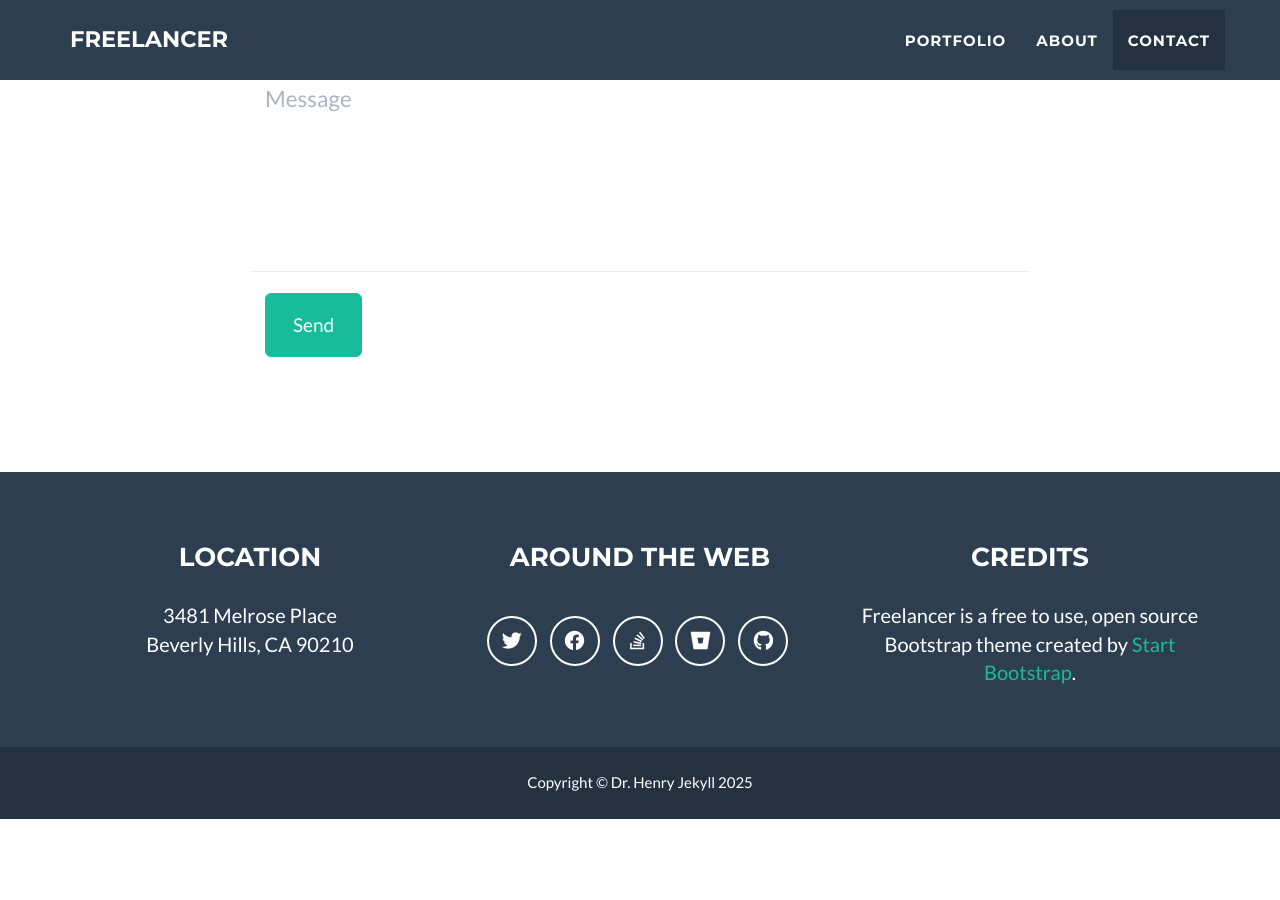
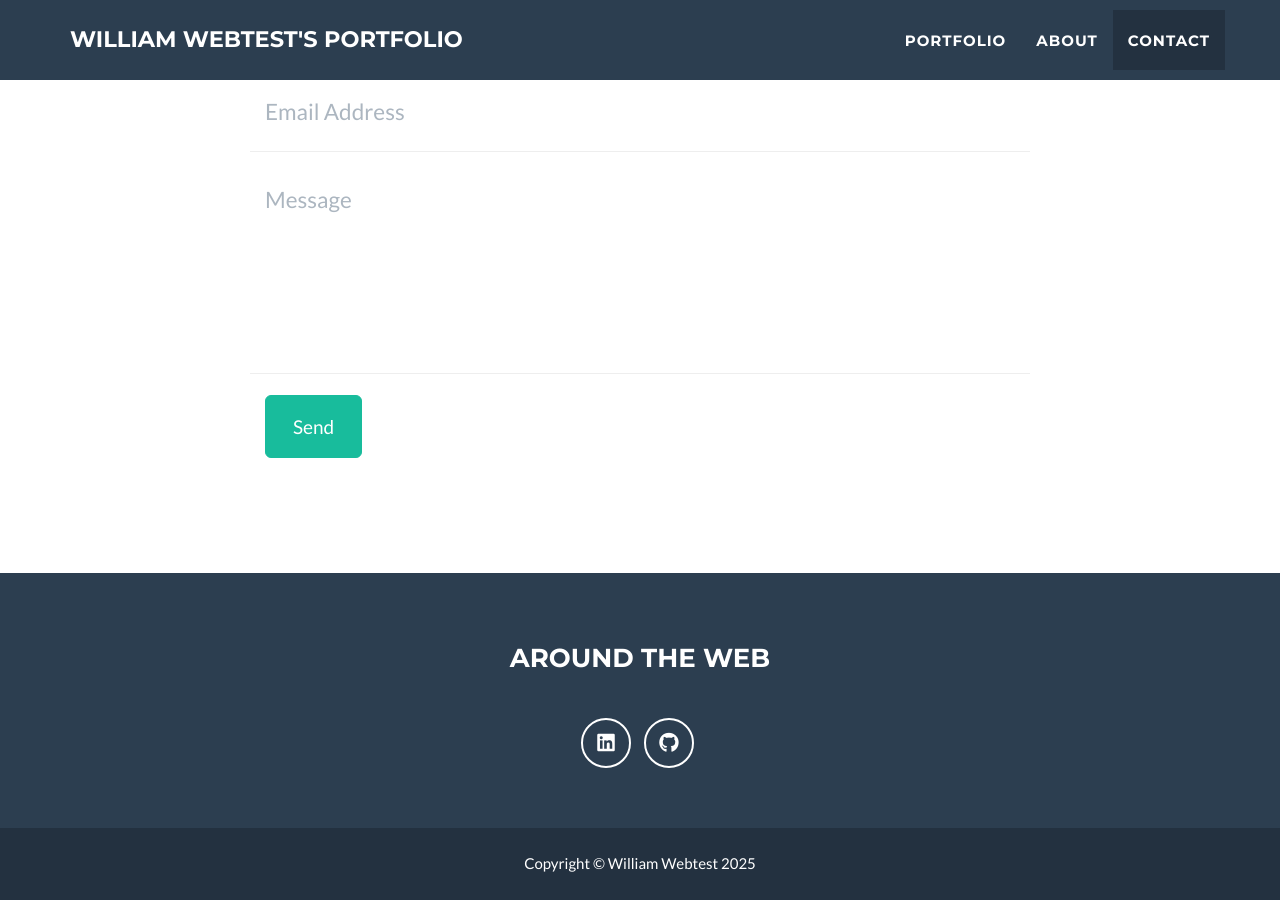
Before and after one commit to gitweb-test/gitweb-test.github.io, a Jekyll site: the page built from _posts/2014-07-18-project-1.markdown, in a window 1280 px wide and 900 px high, scrolled down 2573 px. Built offline with Jekyll 4.4.1, drawn with Linux system fonts in a browser that asks for light colours; before the commit the page ends 3392 px from its top, so only the background shows below that; some of the changed text lies outside the part shown.

Commit message:
Update _config.yml

```diff
--- a/_config.yml
+++ b/_config.yml
@@ -1,11 +1,11 @@
 # Site settings
-title: Freelancer
-email: your-email@domain.com
-url: https://github.com/jeromelachaud/freelancer-theme
-description: "Write an awesome description for your new site here. You can edit this line in _config.yml. It will appear in your document head meta (for Google search results) and in your feed.xml site description."
-keywords: "your keywords, separated by commas"
-skills: "Web Developer - Graphic Artist - User Experience Designer"
-meta_author: LastName FirstName
+title: William Webtest's Portfolio
+email: gitwebtest.narwa@simplelogin.com
+url: https://gitweb-test.github.io/
+description: "William Webtest's portfolio website."
+keywords: "portfolio, photoshop"
+skills: "Photo Editing - Video Editing - Graphic Design"
+meta_author: William Webtest
 
 # Google webmaster tools
 google_verify:
@@ -32,31 +32,25 @@
 
 # Footer settings
 footer:
-  copyright: Dr. Henry Jekyll
-  location: Location
+  copyright: William Webtest
+#  location: Location
   social: Around the Web
-  credits: Credits
+#  credits: Credits
 
 # Social networks usernames (many more available: google-plus, flickr, dribbble, pinterest, instagram, tumblr, linkedin, etc.)
 social:
-  - title: twitter
-    url: http://twitter.com/jekyllrb
-  - title: facebook
-    url:
-  - title: stack-overflow
-    url: http://stackoverflow.com/questions/tagged/jekyll
-  - title: bitbucket
-    url: http://bitbucket.org/jekyll
+  - title: linkedin
+    url: https://www.linkedin.com/in/username
   - title: github
-    url: http://github.com/jekyll
+    url: http://github.com/gitweb-test
 
 # Postal address (add as many lines as necessary)
 address:
-  - line: 3481 Melrose Place
-  - line: Beverly Hills, CA 90210
+#  - line: 3481 Melrose Place
+#  - line: Beverly Hills, CA 90210
 
 # Credits content
-credits: 'Freelancer is a free to use, open source Bootstrap theme created by <a href="http://startbootstrap.com">Start Bootstrap</a>.'
+# credits: 'Freelancer is a free to use, open source Bootstrap theme created by <a href="http://startbootstrap.com">Start Bootstrap</a>.'
 
 # Build settings
 markdown: kramdown
```
